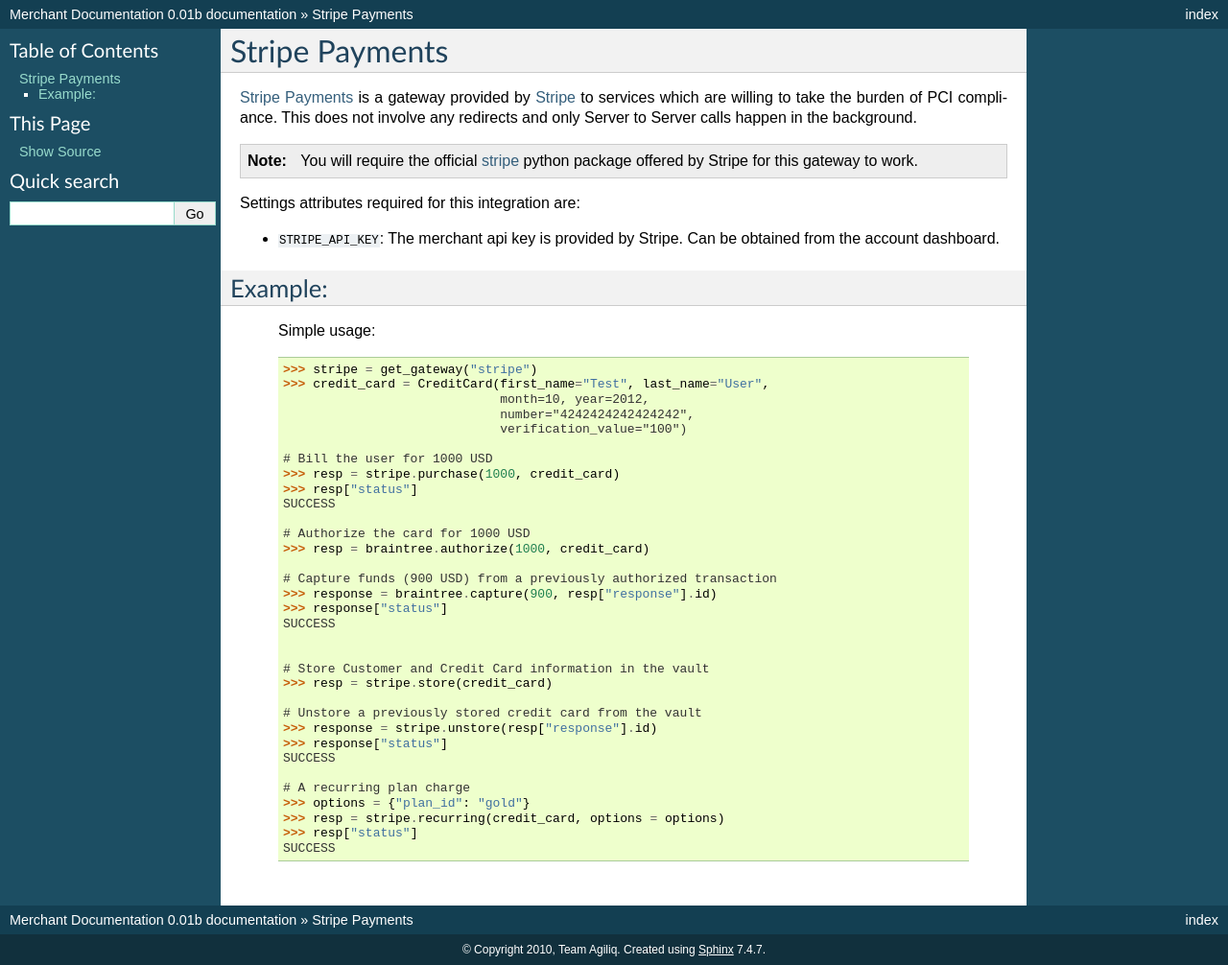
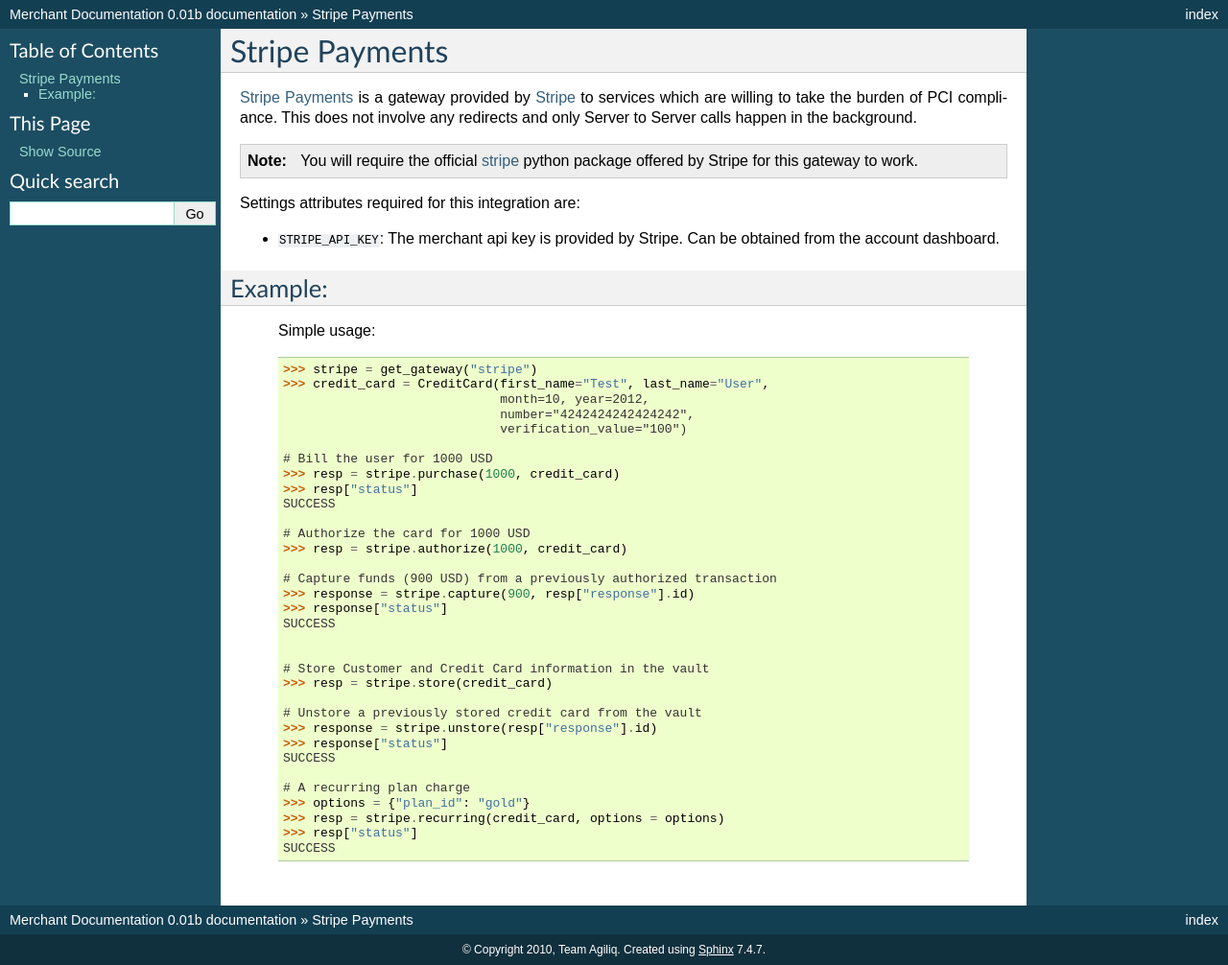
Before and after one commit to agiliq/merchant, a Sphinx documentation site: the page built from docs/gateways/stripe_payment.rst, in a window 1280 px wide. Shown: the whole page at 96% size. Built offline with Sphinx 7.4.7, drawn with Linux system fonts in a browser that asks for light colours.

Commit message:
debugged a mistake in docs

```diff
--- a/docs/gateways/stripe_payment.rst
+++ b/docs/gateways/stripe_payment.rst
@@ -34,10 +34,10 @@
     SUCCESS
 
     # Authorize the card for 1000 USD
-    >>> resp = braintree.authorize(1000, credit_card)
+    >>> resp = stripe.authorize(1000, credit_card)
 
     # Capture funds (900 USD) from a previously authorized transaction
-    >>> response = braintree.capture(900, resp["response"].id)
+    >>> response = stripe.capture(900, resp["response"].id)
     >>> response["status"]
     SUCCESS
 
```
